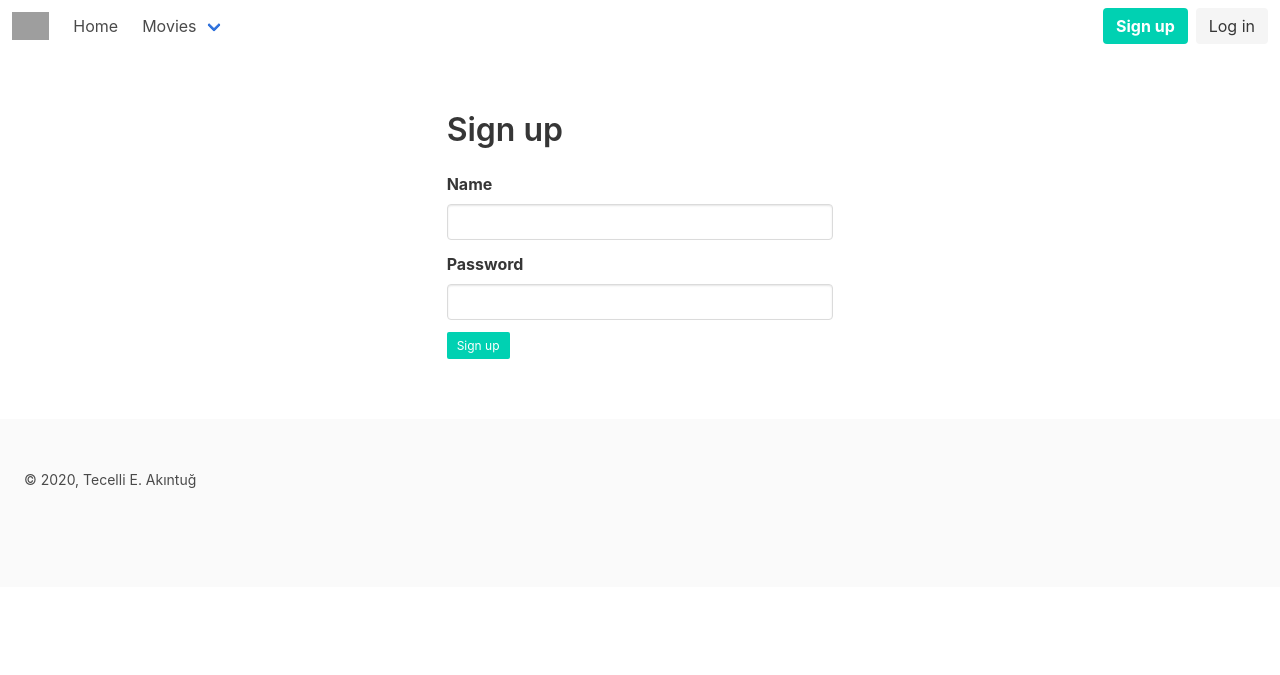
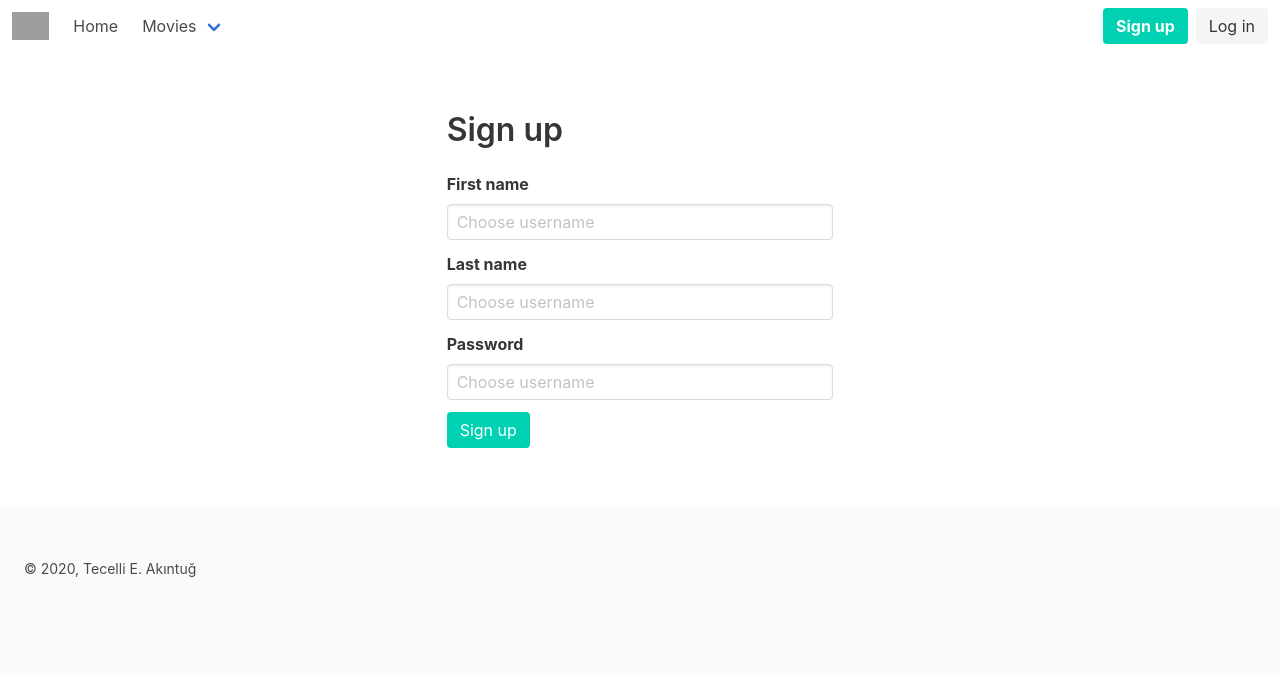
Before and after one commit to ANamelessGhoul/TeamMaker, a Flask app: page /signup in a window 1280 px wide. Shown: the top 675 px of the page. Run offline with Flask 2, Linux system fonts and the light colour scheme; grey boxes are pictures that could not be loaded.

Commit message:
Added field macros

```diff
--- a/templates/login.html
+++ b/templates/login.html
@@ -32,7 +32,7 @@
 
     <div class="field is-grouped">
         <div class="control">
-        <button class="button is-primary is-small">Sign up</button>
+        <button class="button is-primary">Sign up</button>
         </div>
     </div>
     </form>
--- /dev/null
+++ b/templates/macros.html
@@ -0,0 +1,13 @@
+{% macro required_text_field(values, name, type = 'text', label = name) %}
+    <div class="field">
+      <label for="{{name}}" class="label">{{label|capitalize}}</label>
+      <div class="control ">
+        <input type="{{type}}" name="{{name}}" class="input {{'is-danger' if name in values.errors}}" required="required" placeholder="Choose username" value="{{ values.data[name] }}"/>
+      </div>
+      {% if name in values.errors %}
+      <p class="help is-danger">
+        {{ values.errors[name] }}
+      </p>
+      {% endif %}
+    </div>
+{% endmacro %}
--- a/templates/signup.html
+++ b/templates/signup.html
@@ -1,40 +1,21 @@
 {% extends "layout.html" %}
+{% import "macros.html" as macros %}
 {% block title %}Sign up{% endblock %}
 {% block content %}
 
 <div class="column is-4 is-offset-4">
-    <h1 class="title">Sign up</h1>
+  <h1 class="title">Sign up</h1>
 
-    <form action="" method="post" name="movie_edit">
-    <div class="field">
-        <label for="name" class="label">Name</label>
-        <div class="control">
-        <input type="text" name="name" class="input" required="required" value="{{ values.data['name'] }}"/>
-        </div>
-        {% if 'name' in values.errors %}
-        <p class="help has-background-warning">
-            {{ values.errors['name'] }}
-        </p>
-        {% endif %}
-    </div>
-
-    <div class="field">
-        <label for="password" class="label">Password</label>
-        <div class="control">
-        <input type="password" name="password" class="input" value="{{ values.data['password'] }}"/>
-        </div>
-        {% if 'password' in values.errors %}
-        <p class="help has-background-warning">
-            {{ values.errors['password'] }}
-        </p>
-        {% endif %}
-    </div>
+  <form action="" method="post" name="movie_edit">
+    {{ macros.required_text_field(values, 'name', label = 'First Name')}}
+    {{ macros.required_text_field(values, 'lastname', label = 'Last Name')}}
+    {{ macros.required_text_field(values, 'password', type='password')}}
 
     <div class="field is-grouped">
-        <div class="control">
-        <button class="button is-primary is-small">Sign up</button>
-        </div>
+      <div class="control">
+      <button class="button is-primary">Sign up</button>
+      </div>
     </div>
-    </form>
+  </form>
 </div>
 {% endblock %}
--- a/view.py
+++ b/view.py
@@ -114,6 +114,12 @@ def validate_signup_form(form):
     else:
         form.data["name"] = form_name
 
+    form_first = form.get("lastname", "").strip()
+    if len(form_first) == 0:
+        form.errors["lastname"] = "Last Name can not be blank."
+    else:
+        form.data["lastname"] = form_first
+
     return len(form.errors) == 0
 
 def login_page():
@@ -152,6 +158,8 @@ def validate_login_form(form):
     else:
         form.data["name"] = form_name
 
+
+
     return len(form.errors) == 0
 
 @login_required
```
Also changed, not shown: README.md.
